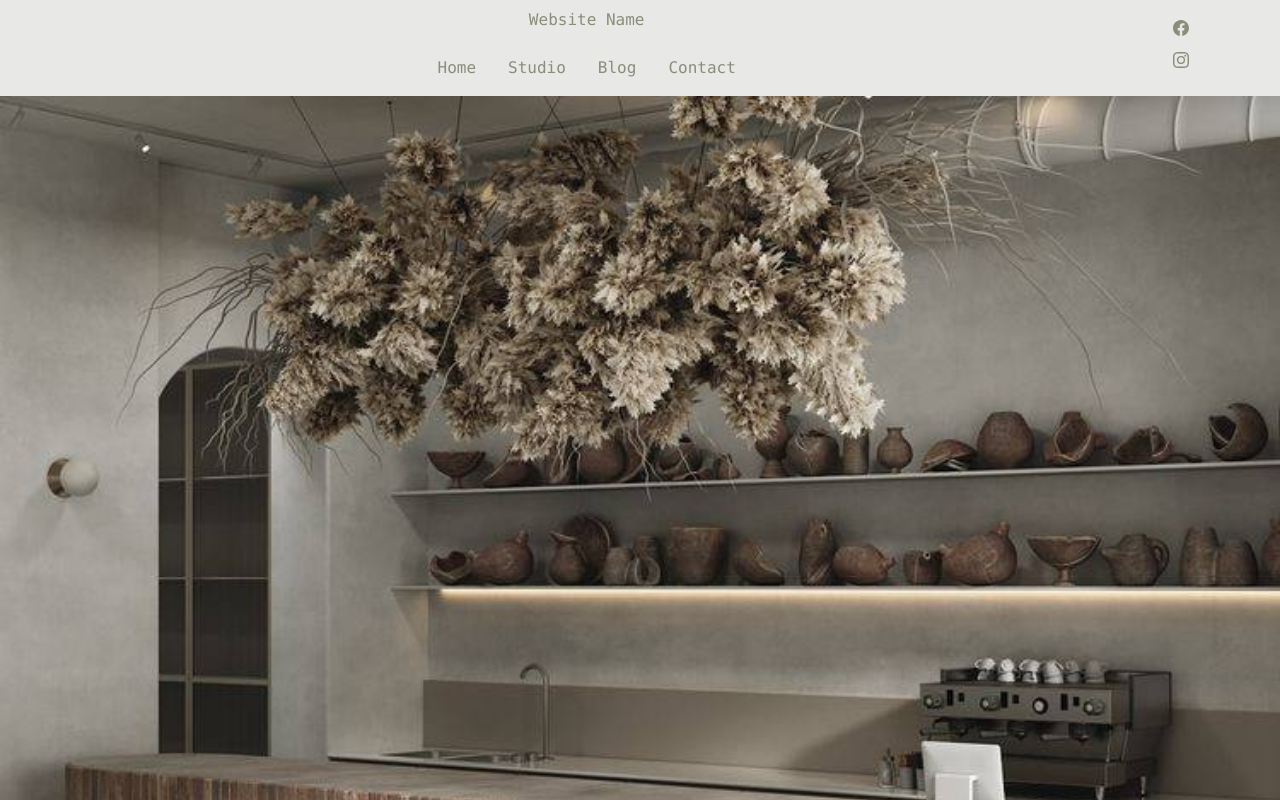
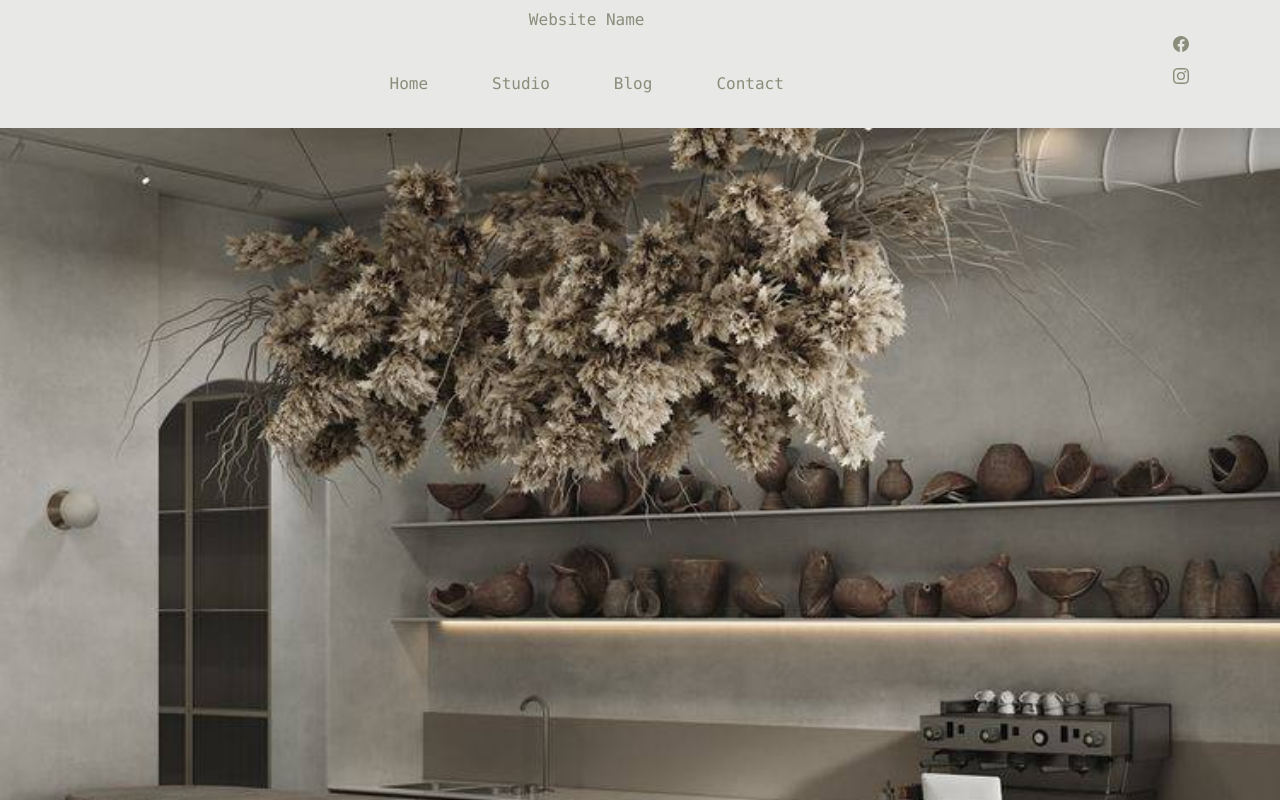
Before and after one commit to rawandbakr/habitat, a React (Create React App) app in the folder frontend/: page / in a window 1280 px wide. Shown: the top 800 px of the page. Built offline with nearby package versions, Linux system fonts and the light colour scheme.

Commit message:
modified:   frontend/src/components/Footer.js 	modified:   frontend/src/components/NavItem.js 	modified:   frontend/src/components/Navigation.js

```diff
--- a/frontend/src/components/Footer.js
+++ b/frontend/src/components/Footer.js
@@ -3,7 +3,7 @@ import { BsFacebook, BsInstagram } from "react-icons/bs";
 
 export default function Footer() {
   return (
-    <div className="bg-black text-white flex flex-rows p-4 text-sm justify-around">
+    <footer className="bg-black text-white flex flex-rows p-4 text-sm justify-around">
       {/* newsletter section */}
       <div className=' flex flex-col'>
         <h5>NEWSLETTER</h5>
@@ -38,6 +38,6 @@ export default function Footer() {
           </a>
         </div>
       </div>
-    </div>
+    </footer>
   );
 }
--- a/frontend/src/components/NavItem.js
+++ b/frontend/src/components/NavItem.js
@@ -3,7 +3,7 @@ import { Link } from "react-router-dom";
 
 export default function NavItem(props) {
   return (
-    <button className="p-4 hover:shadow-2xl hover:border-r-2 hover:rounded-xl hover:text-accent">
+    <button className="p-4 m-4 hover:shadow-2xl hover:border-r-2 hover:rounded-xl hover:text-accent">
         <Link to={props.to}>{props.name}</Link>
     </button>
   );
--- a/frontend/src/components/Navigation.js
+++ b/frontend/src/components/Navigation.js
@@ -4,15 +4,15 @@ import { BsFacebook, BsInstagram } from "react-icons/bs";
 
 export default function Navigation() {
   return (
-    <header className="flex flex-row bg-primary text-secondary">
+    <nav className="sticky top-0 flex flex-row bg-primary text-secondary">
       <div className="flex flex-col  w-11/12">
           <h1 className=" p-2 flex justify-center"> Website Name</h1>
-          <nav className="flex justify-center items-center ">
+          <li className="flex justify-center items-center ">
             <NavItem to="/" name="Home" />
             <NavItem to="/portfolio" name="Studio" />
             <NavItem to="/blog" name="Blog" />
             <NavItem to="/contact" name="Contact" />
-          </nav>
+          </li>
       </div>
       <div className="flex flex-col justify-center space-y-2">
         <a className=" pb-2 hover:rounded-xl hover:text-accent"
@@ -24,6 +24,6 @@ export default function Navigation() {
           <BsInstagram />
         </a>
       </div>
-    </header>
+    </nav>
   );
 }
```
